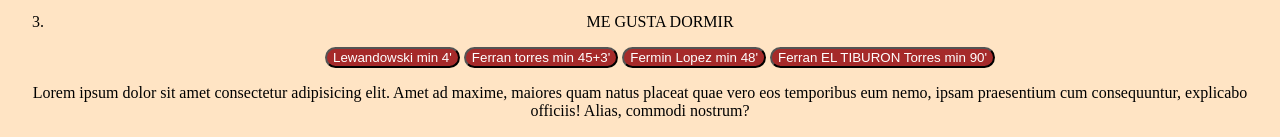
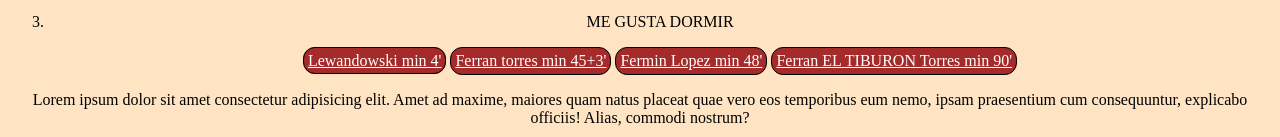
Before and after one commit to ddidike163/Pagina-Web, a plain HTML site: page index.html in a window 1280 px wide. Shown: the part 2731-2868 px from the top of the page. Drawn offline with Linux system fonts and the light colour scheme.

Commit message:
Urls de botones en forma de etiquetas <a>

```diff
--- a/index.html
+++ b/index.html
@@ -75,10 +75,10 @@ mentes mas creativas, y esta es una clara prueba de esto, puedo decir que es sin
                 </LI>
                 <LI>ME GUSTA DORMIR
                     <p >
-                        <button style="border-radius: 12px; background-color:brown; color: white;">Lewandowski min 4'</button>
-                        <button style="border-radius: 12px; background-color:brown; color: white;">Ferran torres min 45+3'</button>
-                        <button style="border-radius: 12px; background-color:brown; color: white;">Fermin Lopez min 48'</button>
-                        <button style="border-radius: 12px; background-color:brown; color: white;">Ferran EL TIBURON Torres min 90'</button>
+                        <a href="https://youtu.be/mxYsdoESzxw?si=a8ld9Xwkgq6ScEqe&t=14"target="_blank"style="border-radius: 12px; background-color: brown; color: white; padding: 4px; border: 1px solid black;">Lewandowski min 4'</a>
+                        <a href="https://youtu.be/mxYsdoESzxw?si=RXemPwsqHL270EYG&t=59"target="_blank"style="border-radius: 12px; background-color: brown; color: white; padding: 4px; border: 1px solid black; display:inline-block;">Ferran torres min 45+3'</a>
+                        <a href="https://youtu.be/mxYsdoESzxw?si=nYHFtGh2DvjRZVGW&t=83"target="_blank"style="border-radius: 12px; background-color: brown; color: white; padding: 4px; border: 1px solid black; display:inline-block;">Fermin Lopez min 48'</a>
+                        <a href="https://youtu.be/mxYsdoESzxw?si=srDvyVFNprc1JJEc&t=147"target="_blank"style="border-radius: 12px; background-color: brown; color: white; padding: 4px; border: 1px solid black; display:inline-block;">Ferran EL TIBURON Torres min 90'</a>
                     </p>
                 </LI>
             </OL>
```
